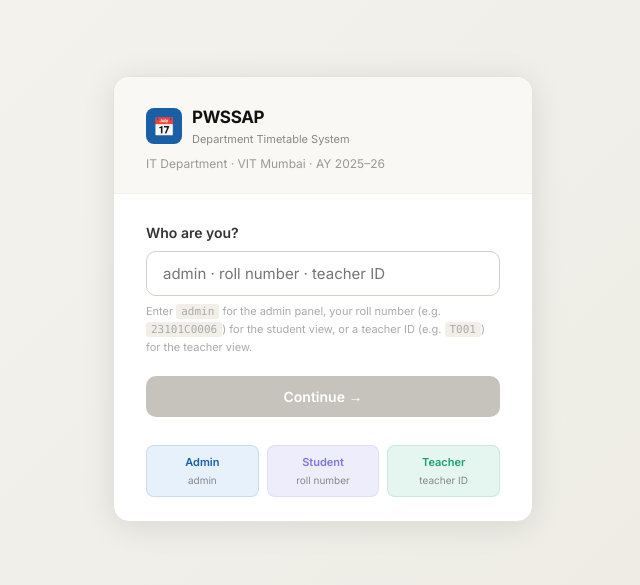
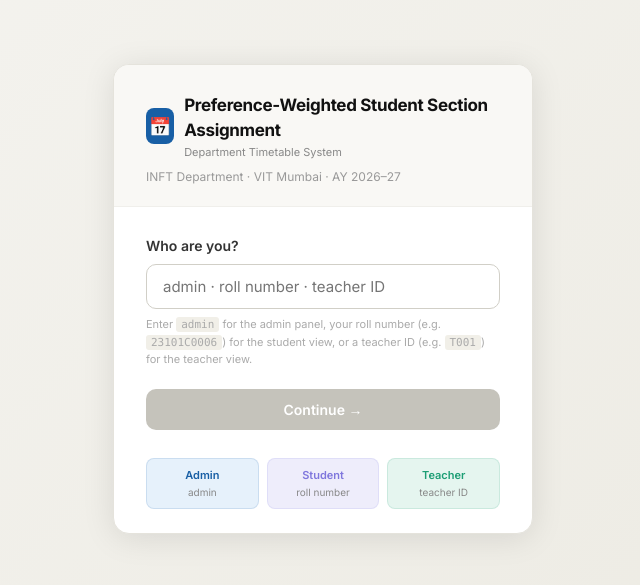
Before and after one commit to SBJ2205/pwssap-prototype, a React (Vite) app in the folder frontend/: page / in a window 1280 px wide. Shown: the part 101-686 px from the top of the page, without its empty margins (317-957 px from the left). Built offline with nearby package versions, Linux system fonts and the light colour scheme; no server answers.

Commit message:
minor presentation fixes

```diff
--- a/frontend/index.html
+++ b/frontend/index.html
@@ -1,5 +1,6 @@
 <!doctype html>
 <html lang="en">
+
 <head>
   <meta charset="UTF-8" />
   <link rel="icon" type="image/svg+xml" href="/favicon.svg" />
@@ -9,8 +10,10 @@
   <link rel="preconnect" href="https://fonts.gstatic.com" crossorigin />
   <link href="https://fonts.googleapis.com/css2?family=Inter:wght@400;500;600;700&display=swap" rel="stylesheet" />
 </head>
+
 <body>
   <div id="root"></div>
   <script type="module" src="/src/main.jsx"></script>
 </body>
+
 </html>
--- a/frontend/src/components/Sidebar.jsx
+++ b/frontend/src/components/Sidebar.jsx
@@ -34,7 +34,7 @@ export default function Sidebar({ session, page, setPage, onLogout }) {
           Department Timetable System
         </div>
         <div style={{ fontSize: 10, color: "#bbb", marginTop: 1 }}>
-          VIT Mumbai · IT 2025–26
+          VIT Mumbai · INFT 2026–2027
         </div>
       </div>
 
--- a/frontend/src/pages/EntryScreen.jsx
+++ b/frontend/src/pages/EntryScreen.jsx
@@ -114,7 +114,7 @@ export default function EntryScreen({ onLogin }) {
             }}>📅</div>
             <div>
               <div style={{ fontWeight: 700, fontSize: 17, color: "#111", letterSpacing: "-0.02em" }}>
-                PWSSAP
+                Preference-Weighted Student Section Assignment
               </div>
               <div style={{ fontSize: 11, color: "#888" }}>
                 Department Timetable System
@@ -122,7 +122,7 @@ export default function EntryScreen({ onLogin }) {
             </div>
           </div>
           <p style={{ fontSize: 12, color: "#999", margin: "8px 0 0", lineHeight: 1.5 }}>
-            IT Department · VIT Mumbai · AY 2025–26
+            INFT Department · VIT Mumbai · AY 2026–27
           </p>
         </div>
 
@@ -192,9 +192,9 @@ export default function EntryScreen({ onLogin }) {
           gap: 8,
         }}>
           {[
-            { label: "Admin",   hint: "admin",        color: "#185FA5", bg: "#E6F1FB" },
-            { label: "Student", hint: "roll number",  color: "#7F77DD", bg: "#EEEDFB" },
-            { label: "Teacher", hint: "teacher ID",   color: "#1D9E75", bg: "#E5F5EF" },
+            { label: "Admin", hint: "admin", color: "#185FA5", bg: "#E6F1FB" },
+            { label: "Student", hint: "roll number", color: "#7F77DD", bg: "#EEEDFB" },
+            { label: "Teacher", hint: "teacher ID", color: "#1D9E75", bg: "#E5F5EF" },
           ].map(({ label, hint, color, bg }) => (
             <div key={label} style={{
               flex: 1, textAlign: "center",
--- a/frontend/src/pages/student/StudentTimetable.jsx
+++ b/frontend/src/pages/student/StudentTimetable.jsx
@@ -180,7 +180,7 @@ export default function StudentTimetable({ session }) {
               Department of Information Technology — Student Timetable
             </div>
             <div style={{ fontSize: 11, color: "#64748b", marginTop: 2 }}>
-              Academic Year 2025–26 · Semester {timetable.semester}
+              Academic Year 2026–27 · Semester {timetable.semester}
             </div>
           </div>
           <div style={{ textAlign: "right" }}>
@@ -204,7 +204,7 @@ export default function StudentTimetable({ session }) {
       }}>
         <PageHeader
           title="My Timetable"
-          sub={`Signed in as ${studentName} · Roll No: ${rollNumber} · Semester ${timetable.semester} · AY 2025–26`}
+          sub={`Signed in as ${studentName} · Roll No: ${rollNumber} · Semester ${timetable.semester} · AY 2026–27`}
         />
 
         <div style={{ display: "flex", alignItems: "center", gap: 10, flexWrap: "wrap" }}>
```
Lines whose indentation alone changed are shown as unchanged.
